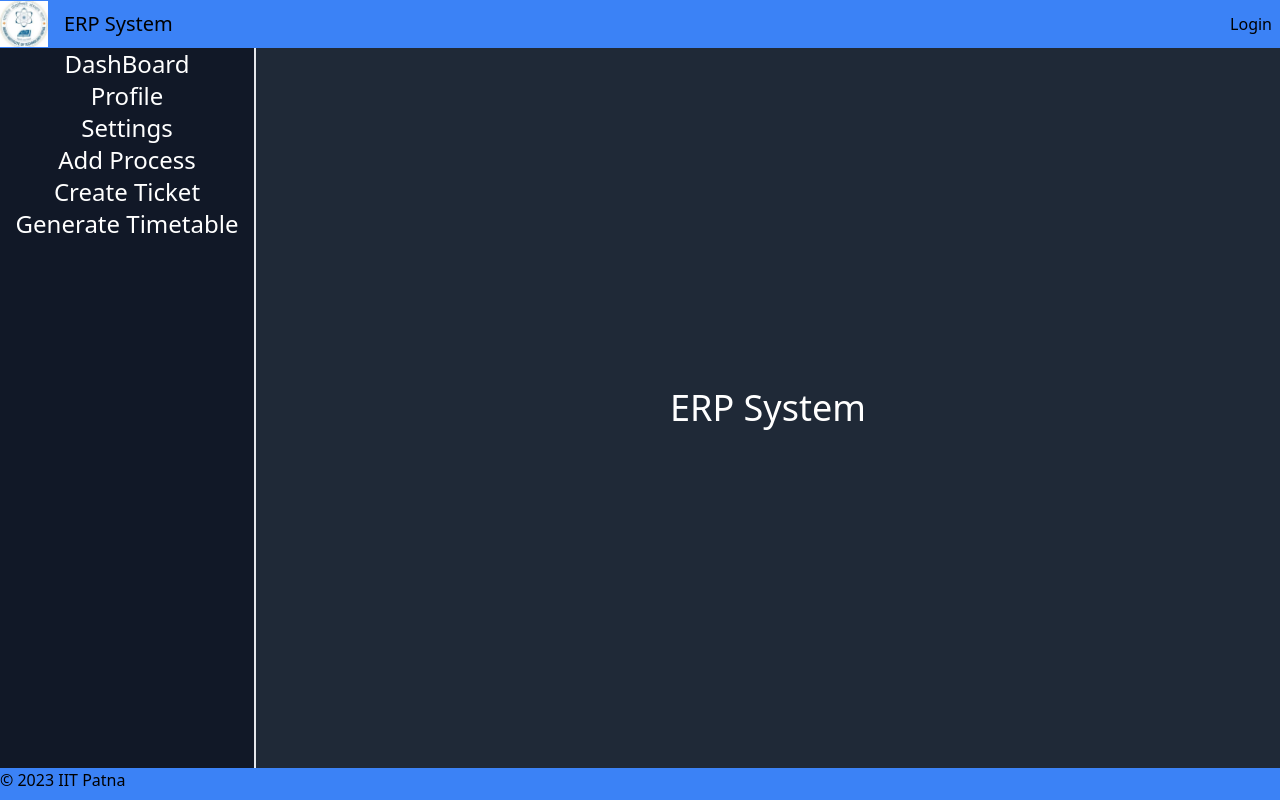
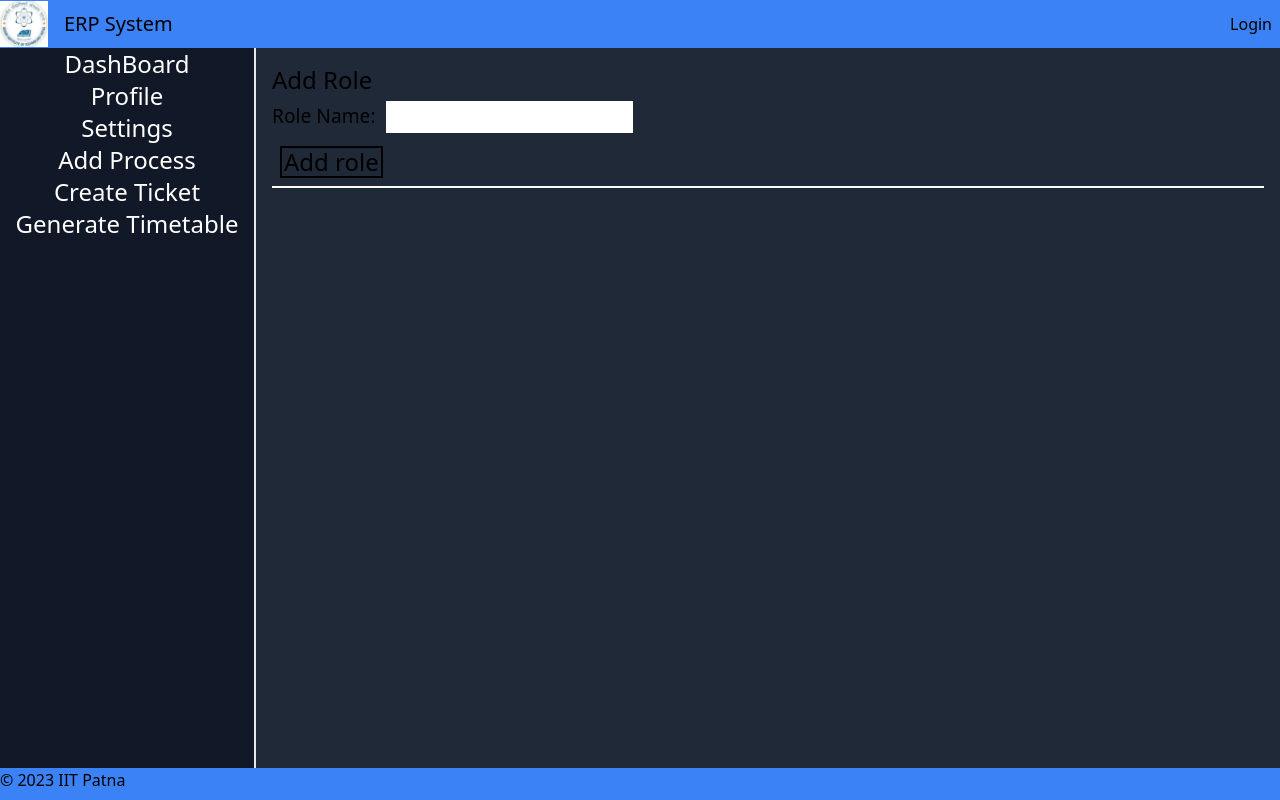
Before and after one commit to rheasan/erp_system, a Next.js app in the folder frontend/: page /home in a window 1280 px wide. Both pictures are taken after a click on the button "DashBoard". Built offline with nearby package versions, Linux system fonts and the light colour scheme.

Commit message:
impl add_role in admin dashboard

```diff
--- /dev/null
+++ b/frontend/src/components/DashBoard/AddRole.tsx
@@ -0,0 +1,51 @@
+import { FormEvent } from "react";
+import toast from "react-hot-toast";
+
+const AddRole = () => {
+
+	const handleAddRole = (e: FormEvent<HTMLFormElement>) => {
+		e.preventDefault();
+		const form = e.target as HTMLFormElement;
+		const data = Array.from(new FormData(form));
+		const body = JSON.stringify({
+			role_ : data[0][1]
+		});
+
+		fetch("/api/add_role", {
+			method: 'POST',
+			headers: {
+				'Content-Type' : 'application/json'
+			},
+			body
+		})
+		.then((res) => {
+			if(res.status === 201){
+				toast.success("Role successfully added");
+			}
+			else if(res.status === 200) {
+				toast.error("Role already exists");
+			}
+			else{
+				toast.error("Something went wrong");
+			}
+		})
+		.catch((e) => {
+			toast.error("Something went wrong: " + e);
+		})
+
+	}
+	return (
+		<div className="border-b-2 border-white">
+			<h1 className="text-2xl">Add Role</h1>
+			<form onSubmit={handleAddRole}>
+				<div>
+					<label htmlFor="role_">Role Name: </label>
+					<input type="text" name="role_"/>
+				</div>
+				<button type="submit" className="text-base border-black border-2 p-4 m-2">Add role</button>
+			</form>
+		</div>
+	)
+}
+
+export default AddRole;
--- /dev/null
+++ b/frontend/src/components/DashBoard/DashBoard.tsx
@@ -0,0 +1,11 @@
+import AddRole from "./AddRole";
+
+const DashBoard = () => {
+	return (
+		<div className="h-full w-full flex flex-col bg-gray-800 p-4">
+			<AddRole />
+		</div>
+	)
+}
+
+export default DashBoard;
--- a/frontend/src/components/Sidebar.tsx
+++ b/frontend/src/components/Sidebar.tsx
@@ -5,7 +5,7 @@ const Sidebar = (props: any) => {
 	return (
 		<div className="sidebar bg-gray-900 text-white w-1/5 border-r-2 border-black, flex flex-col items-center text-2xl">
 			<div>
-				<button onClick={() => change_state(states.Home)}>DashBoard</button>
+				<button onClick={() => change_state(states.DashBoard)}>DashBoard</button>
 			</div>
 			<div>
 				<button onClick={() => change_state(states.Home)}>Profile</button>
--- a/frontend/src/pages/_app.tsx
+++ b/frontend/src/pages/_app.tsx
@@ -1,6 +1,12 @@
 import '@/styles/globals.css'
 import type { AppProps } from 'next/app'
+import { Toaster } from 'react-hot-toast'
 
 export default function App({ Component, pageProps }: AppProps) {
-  return <Component {...pageProps} />
+  	return (
+ 		<div>
+			<Toaster />
+			<Component {...pageProps} />
+		</div>
+	)
 }
--- /dev/null
+++ b/frontend/src/pages/api/add_role.ts
@@ -0,0 +1,32 @@
+import { NextApiRequest, NextApiResponse } from "next";
+
+
+export default async function handler(req: NextApiRequest, res: NextApiResponse) {
+	if(req.method !== 'POST'){
+		return res.status(400).end();
+	}
+
+	const body = req.body as {role_: string};
+	const endpoint = new URL(process.env.BACKEND_URL + "/roles");
+	const response = await fetch(endpoint, {
+		method: 'POST',
+		headers: {
+			'Content-Type': 'application/json'
+		},
+		body: JSON.stringify(body)
+	})
+	.then((response) => {
+		if(response.status === 201){
+			return 201;
+		}
+		else{
+			return 200;
+		}
+	})
+	.catch((e) => {
+		console.log(`[ERROR]: Error in /api/add_role, body: ${body}, error: ${e}`);
+		return 500;
+	});
+
+	return res.status(response).json({});
+};
--- a/frontend/src/pages/home.tsx
+++ b/frontend/src/pages/home.tsx
@@ -6,11 +6,13 @@ import AddProcess from "@/components/AddProcess";
 import AddTicket from "@/components/AddTicket";
 import GenerateTimetable from "@/components/GenerateTimetable";
 import { useState } from "react";
+import DashBoard from "@/components/DashBoard/DashBoard";
 enum current_component {
 	AddTicket,
 	AddProcess,
 	GenerateTimetable,
 	Home,
+	DashBoard
 }
 
 export default function Home() {
@@ -29,9 +31,8 @@ export default function Home() {
 					)}
 					{currentState == current_component.AddProcess && <AddProcess />}
 					{currentState == current_component.AddTicket && <AddTicket />}
-					{currentState == current_component.GenerateTimetable && (
-						<GenerateTimetable />
-					)}
+					{currentState == current_component.GenerateTimetable && <GenerateTimetable />}
+					{currentState == current_component.DashBoard && <DashBoard />}
 				</div>
 			</div>
 			<Footer />
```
Also changed, not shown: frontend/package.json (+5 -4 lines), 1 other file (tests, documents, lock files or other folders).
